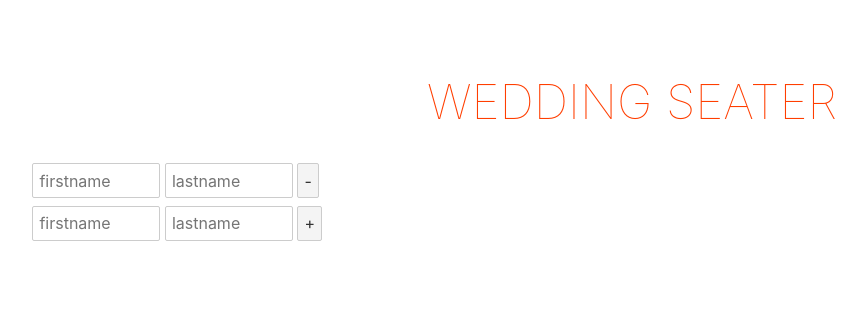
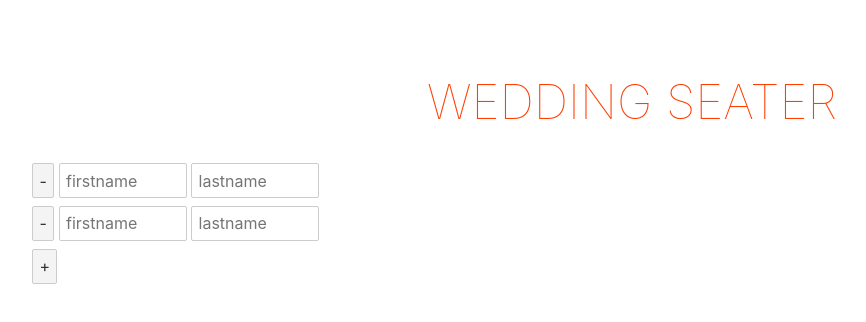
Before and after one commit to Japesjake/wedding_seater_js, a Svelte app in the folder svelte/: page / in a window 1280 px wide. Shown: the top 322 px of the page, without its empty margins (8-874 px from the left). Built offline with nearby package versions, Linux system fonts and the light colour scheme.

Commit message:
moved add and remove buttons to the left of input boxes.

```diff
--- a/svelte/src/App.svelte
+++ b/svelte/src/App.svelte
@@ -1,19 +1,16 @@
 <script>
 	let people = [{id: Math.random(), firstName: "Sarah", lastName: "Showalter", isTaken: true},
-				  {id: Math.random(), firstName: "James", lastName: "Showalter", isTaken: true},
+				  {id: Math.random(), firstName: "James", lastName: "Showalter", isTaken: true}
 				  ];
+	people = people;
 	function addInput () {
-		console.log("addInput runs")
 		people.push({id: Math.random()});
 		people = people;
-		console.log(people)
 	}
 	function removeInput (id) {
-		console.log("removeInput runs")
 		if (people.length > 1) {
 			people.splice(id,1)
 			people = people;
-			console.log(people)
 		}
 	}
 </script>
@@ -21,13 +18,12 @@
 <main>
 	<h1>Wedding Seater</h1>
 		{#each people as person, id (person.id)}
+			<button on:click={removeInput(id)}>-</button>
 			<input type="text" placeholder="firstname">
-			<input type="text" placeholder="lastname">
-			{#if id < people.length - 1}
-				<button on:click={removeInput(id)}>-</button><br>
-			{:else}
-				<button on:click={addInput}>+</button><br>
-			{/if}
+			<input type="text" placeholder="lastname"><br>
+		{#if id === people.length - 1}
+			<button on:click={addInput}>+</button>
+		{/if}
 		{/each}
 </main>
 
```
